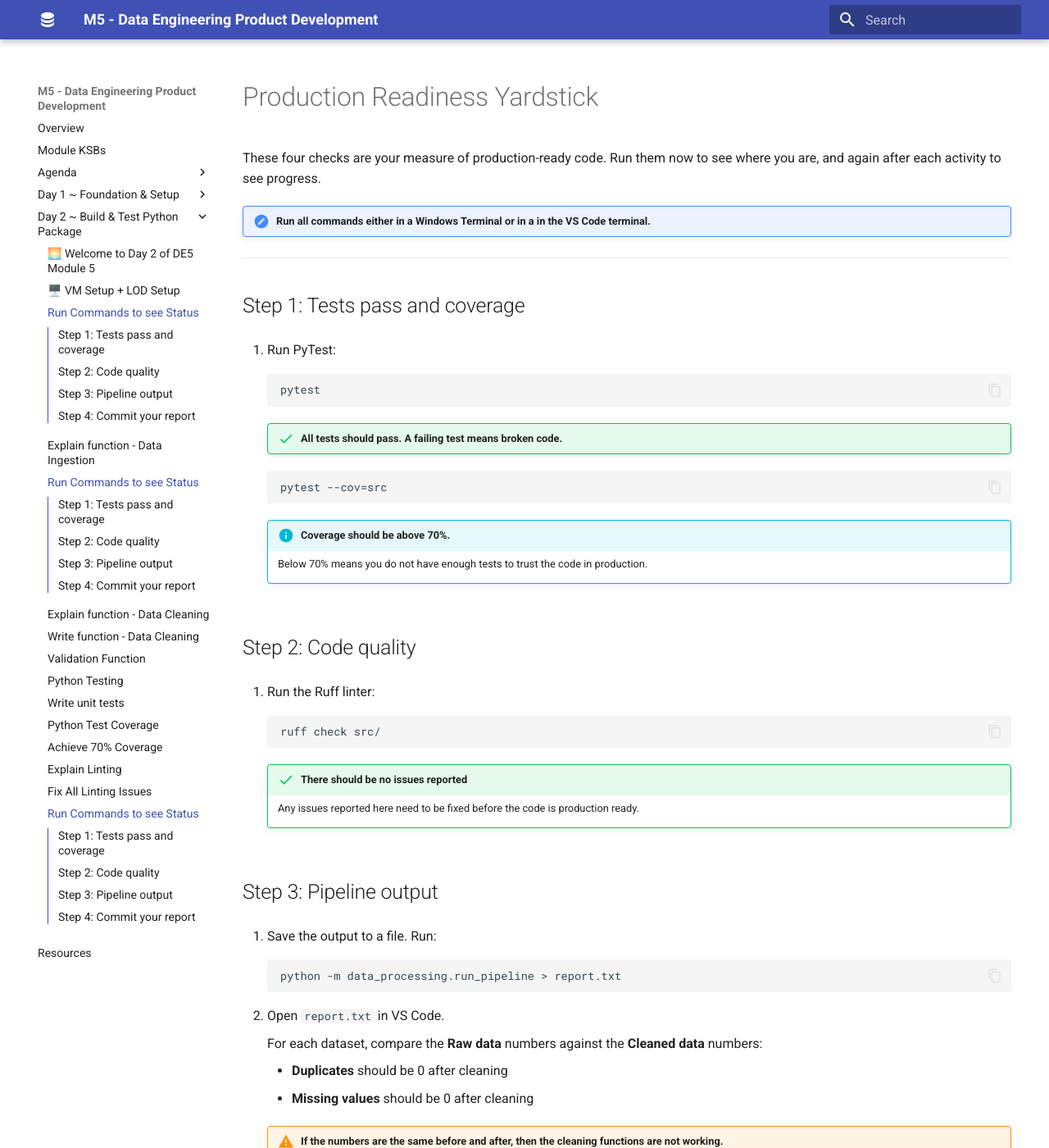
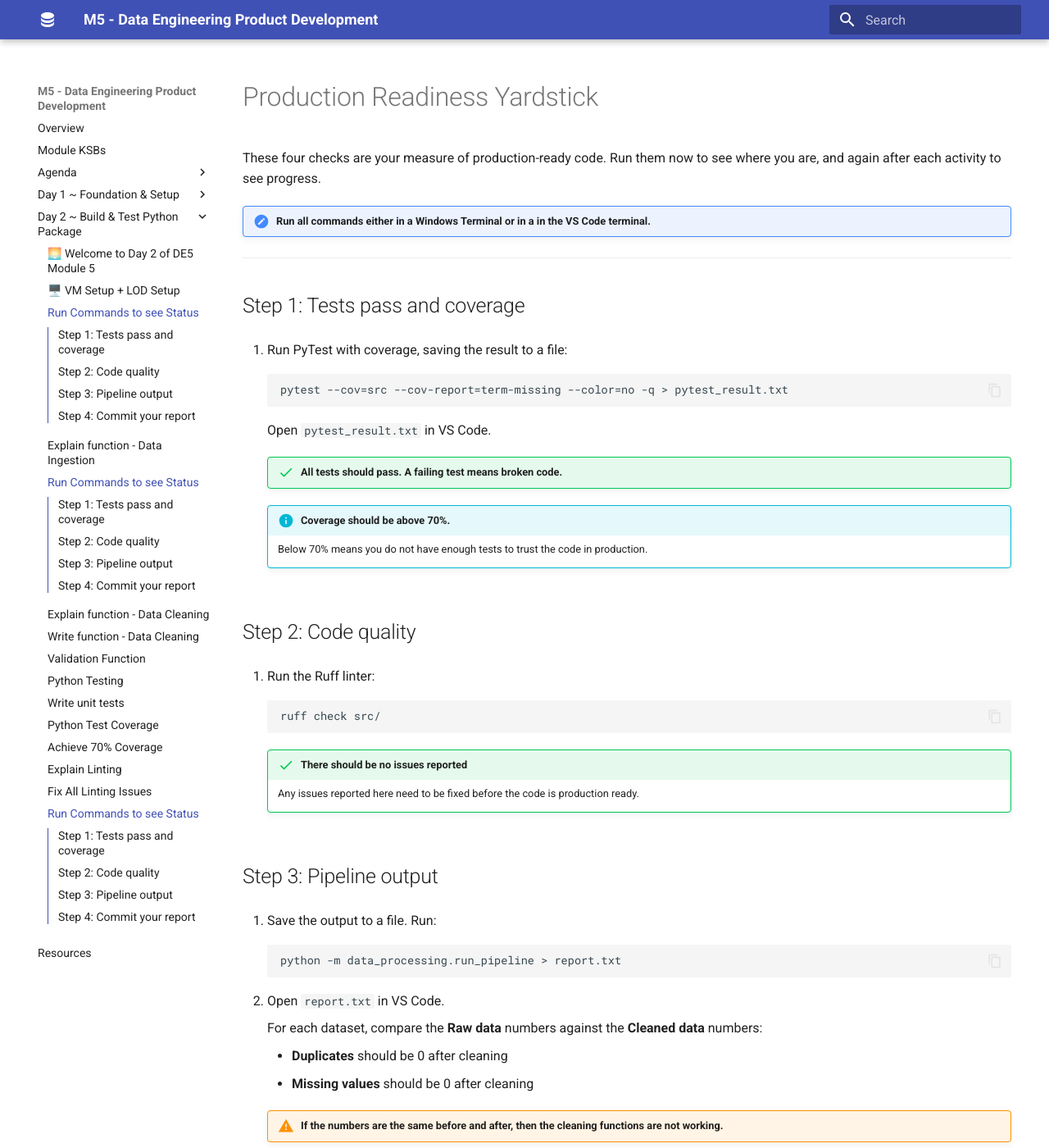
Before and after one commit to qaalabs/DE5M5, an MkDocs documentation site: the page built from docs/labs/23-yardstick.md, in a window 1280 px wide and 1400 px high. Shown: the whole window at 82% size. Built offline with MkDocs 1.6.1 and Material for MkDocs 9.7.7, drawn with Linux system fonts in a browser that asks for light colours.

````diff
--- a/docs/labs/23-yardstick.md
+++ b/docs/labs/23-yardstick.md
@@ -8,17 +8,15 @@ These four checks are your measure of production-ready code. Run them now to see
 
 ## Step 1: Tests pass and coverage
 
-1. Run PyTest:
+1. Run PyTest with coverage, saving the result to a file:
 
     ```
-    pytest
+    pytest --cov=src --cov-report=term-missing --color=no -q > pytest_result.txt
     ```
 
+    Open `pytest_result.txt` in VS Code.
+
     !!! success "All tests should pass. A failing test means broken code."
-
-    ```
-    pytest --cov=src
-    ```
 
     !!! info "Coverage should be above 70%."
         Below 70% means you do not have enough tests to trust the code in production.
@@ -58,7 +56,7 @@ These four checks are your measure of production-ready code. Run them now to see
 
 1. In VS Code open the **Source Control** panel (`Ctrl+Shift+G`).
 
-    - Stage: `report.txt`
+    - Stage: `report.txt` and `pytest_result.txt`
     - Commit message: `Add pipeline report`
     - Click: Sync Changes
 
````
Also changed, not shown: docs/day2/cleaning-tests-solution.md (added, +90 -0 lines), tutor/DE5M5D2/lunch.md (+0 -2 lines).
